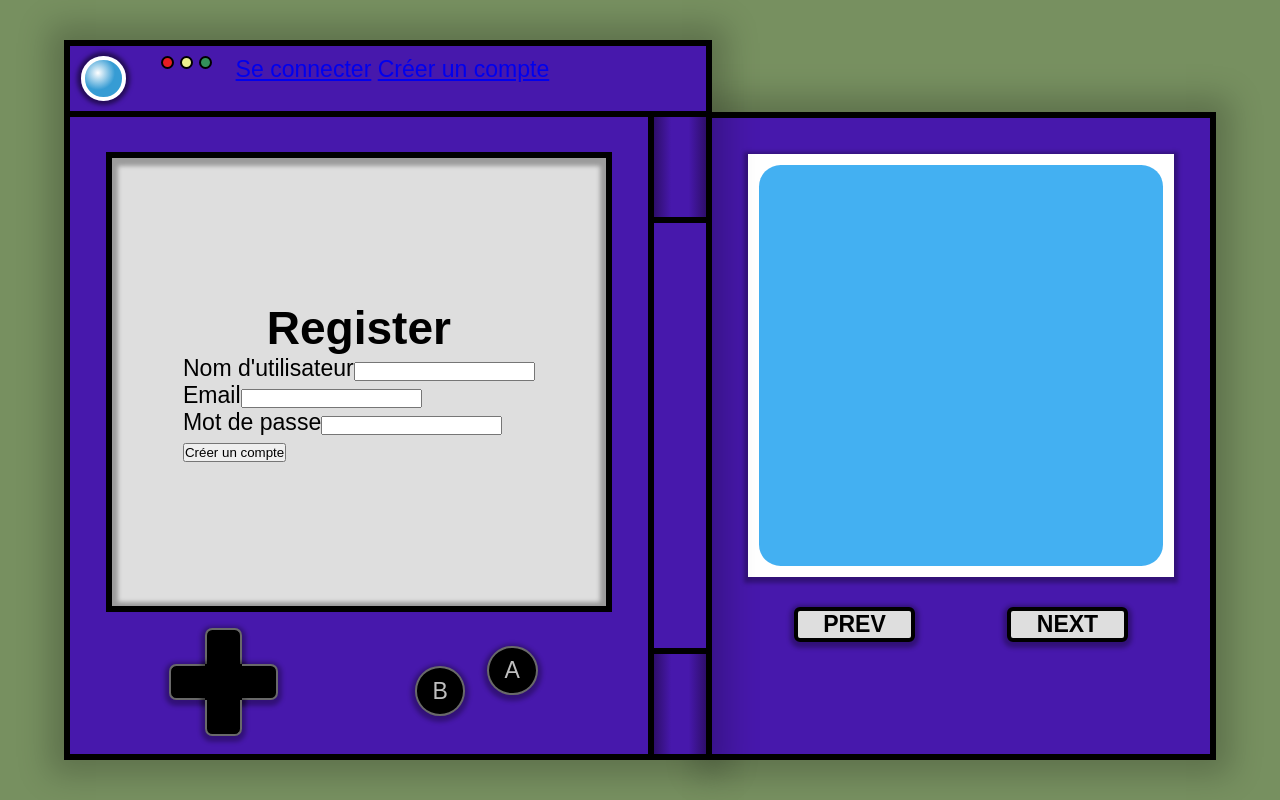
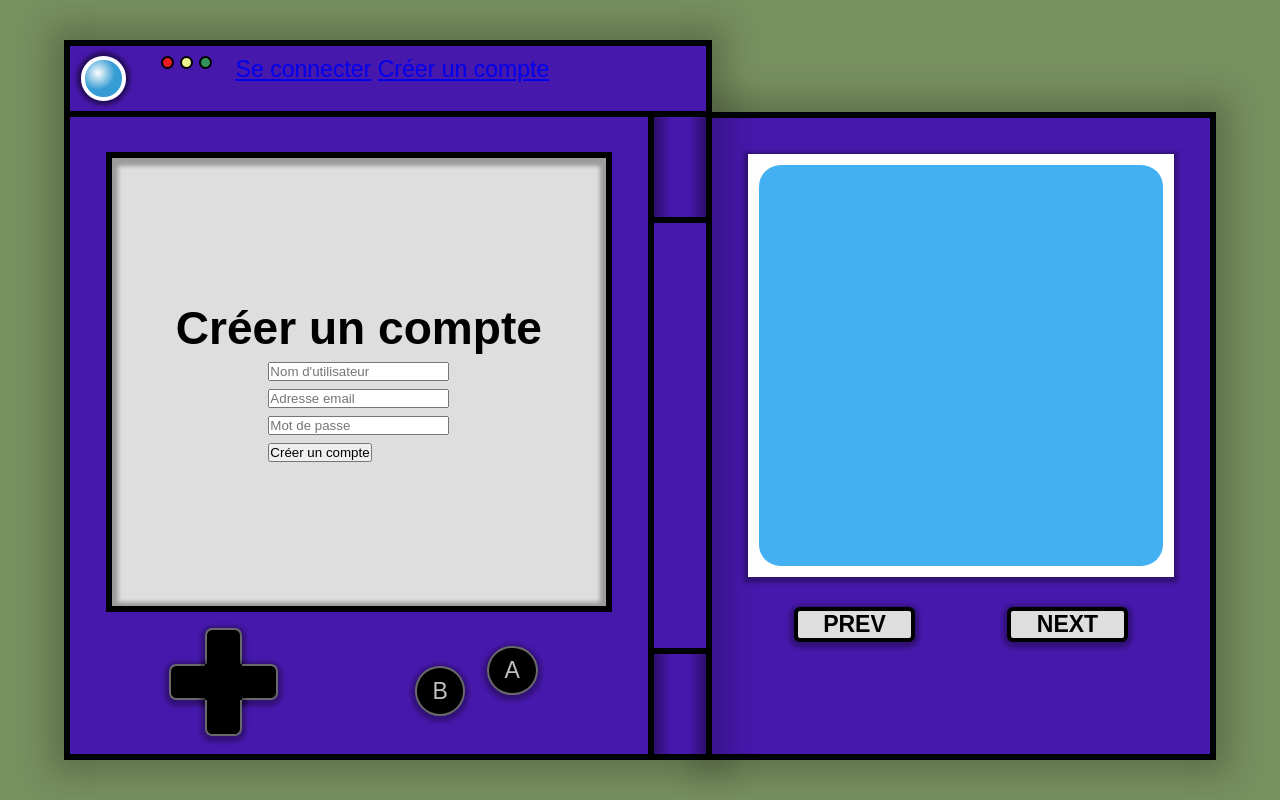
Before and after one commit to jo15122002/Abominarium, a Symfony app: template templates/registration/register.html.twig in a window 1280 px wide. Run offline with Twig, Linux system fonts and the light colour scheme; the template is opened without the code that fills it, so the values that code supplies are empty; form fields are guessed from the names that the template uses; some libraries are stand-ins or nearby versions.

Commit message:
Changed registration form HTML structure to fit Arthur's request

```diff
--- a/templates/registration/register.html.twig
+++ b/templates/registration/register.html.twig
@@ -8,19 +8,37 @@
 {% endblock %}
 
 {% block leftScreen %}
-    <h1>Register</h1>
+    <h1>Créer un compte</h1>
 
     {{ form_start(registrationForm) }}
-        {{ form_row(registrationForm.username, {
-            label: 'Nom d\'utilisateur'
+    <div class="input__container">
+        <i class="fas fa-envelope" aria-hidden="true"></i>
+        {{ form_widget(registrationForm.username, {
+            'attr': {
+                'placeholder': 'Nom d\'utilisateur',
+                'id': 'username'
+            }
         }) }}
-        {{ form_row(registrationForm.email, {
-            label: 'Email'
+    </div>
+    <div class="input__container">
+        <i class="fas fa-envelope" aria-hidden="true"></i>
+        {{ form_widget(registrationForm.email, {
+            'attr': {
+                'placeholder': 'Adresse email',
+                'id': 'email_address'
+            }
         }) }}
-        {{ form_row(registrationForm.plainPassword, {
-            label: 'Mot de passe'
+    </div>
+    <div class="input__container">
+        <i class="fas fa-envelope" aria-hidden="true"></i>
+        {{ form_widget(registrationForm.plainPassword, {
+            'attr': {
+                'placeholder': 'Mot de passe',
+                'id': 'password'
+            }
         }) }}
+    </div>
 
-        <button type="submit" class="btn">Créer un compte</button>
+    <button type="submit" class="btn">Créer un compte</button>
     {{ form_end(registrationForm) }}
 {% endblock %}
```
